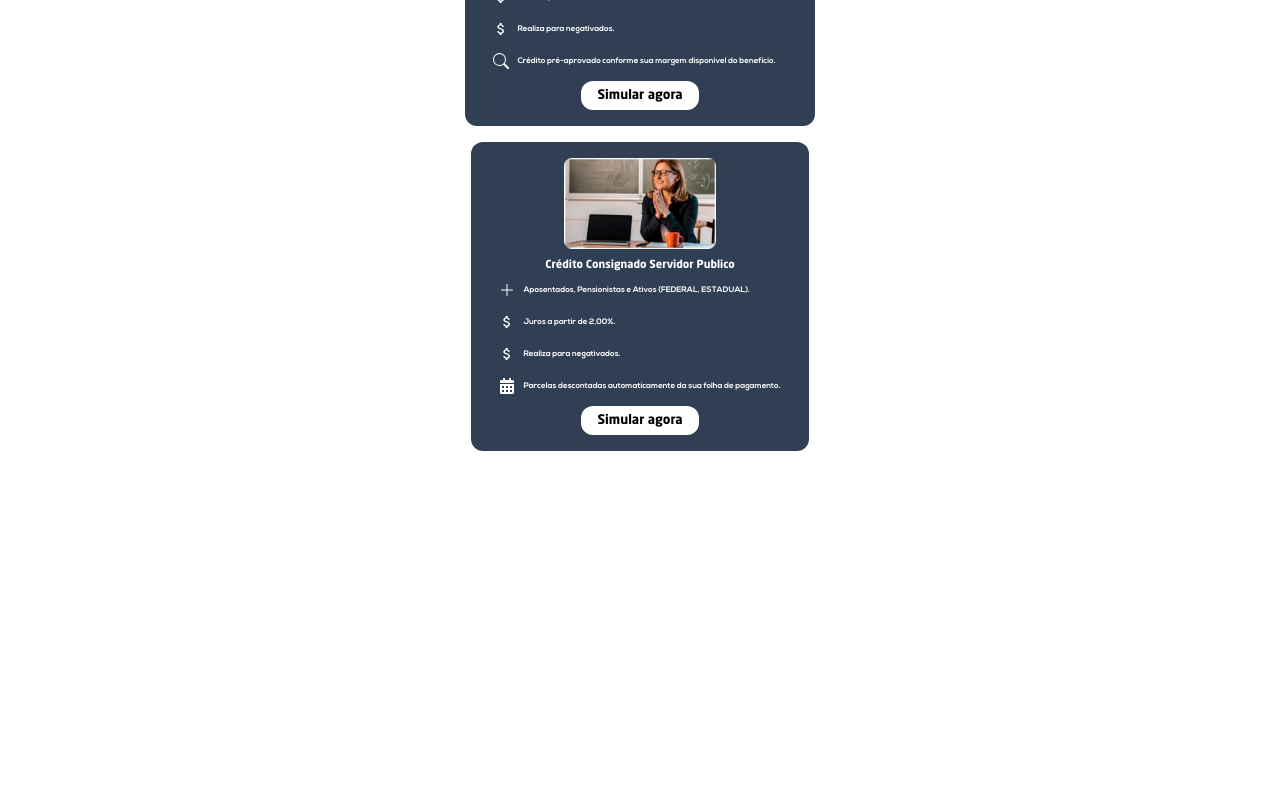
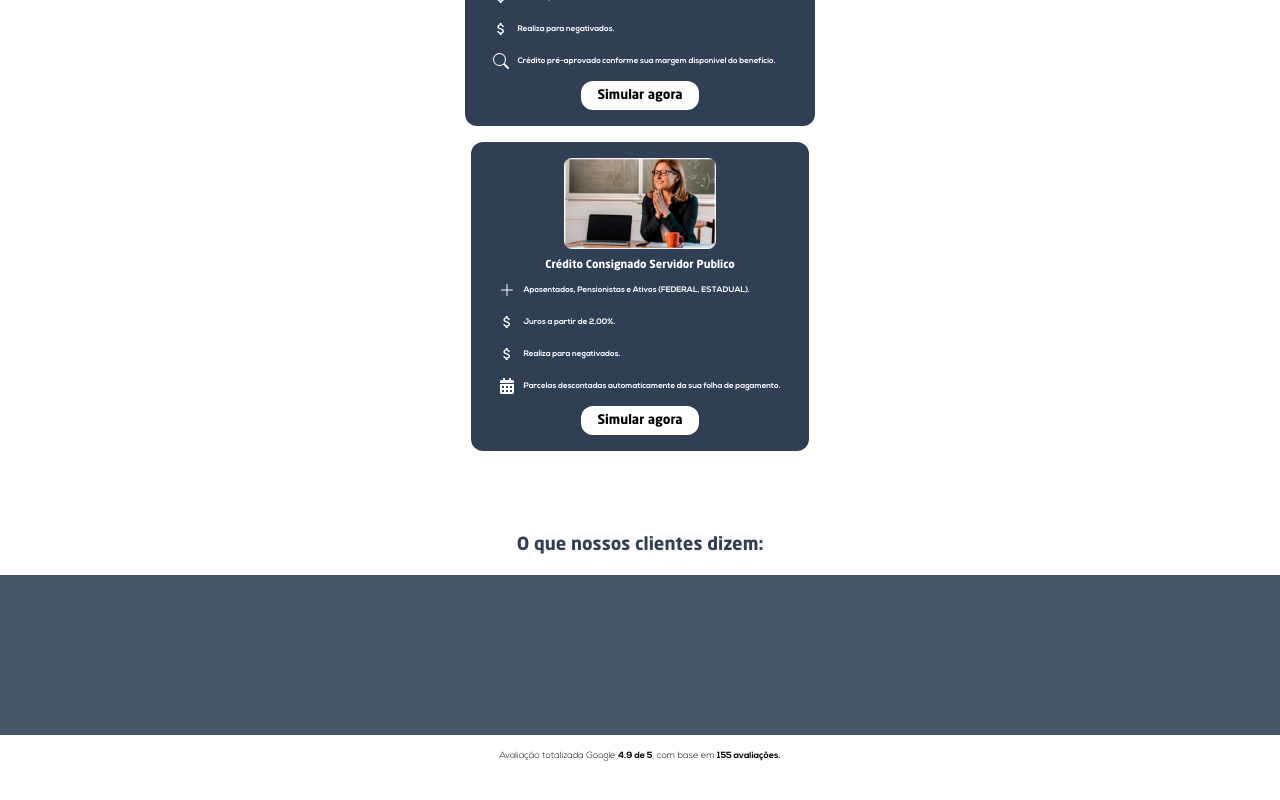
Before and after one commit to bjconsulting/valor_home, a React (Create React App) app in the folder app/: page / in a window 1280 px wide. Shown: the part 1265-2065 px from the top of the page. Before the commit the page ends 1756 px from the top, so only its background shows below. Built offline with nearby package versions, Linux system fonts and the light colour scheme.

Commit message:
dobra 4 completa.

```diff
--- a/app/src/App.tsx
+++ b/app/src/App.tsx
@@ -2,6 +2,7 @@ import React from 'react';
 import Dobra1 from './Dobra1';
 import Dobra2 from './Dobra2';
 import Dobra3 from './Dobra3';
+import Dobra4 from './Dobra4';
 
 function App() {
   return (
@@ -9,6 +10,7 @@ function App() {
       <Dobra1/>
       <Dobra2/>
       <Dobra3/>
+      <Dobra4/>
     </>
   );
 }
--- /dev/null
+++ b/app/src/Dobra4.tsx
@@ -0,0 +1,14 @@
+import React from 'react'
+
+function Dobra4 () {
+    return (
+        <div className="flex flex-col justify-center items-center py-10 text-center w-full gap-4">
+            <h3 className="font-bold text-prim text-lg">O que nossos clientes dizem:</h3>
+
+            <div className="w-full h-40 bg-slate-600"/>
+            <p className='font-light text-[9px]'>Avaliação totalizada Google <span className="font-bold text-black"> 4.9 de 5</span>, com base em <span className="font-bold text-black">155 avaliações.</span></p>
+        </div>
+    )
+}
+
+export default Dobra4;
```
